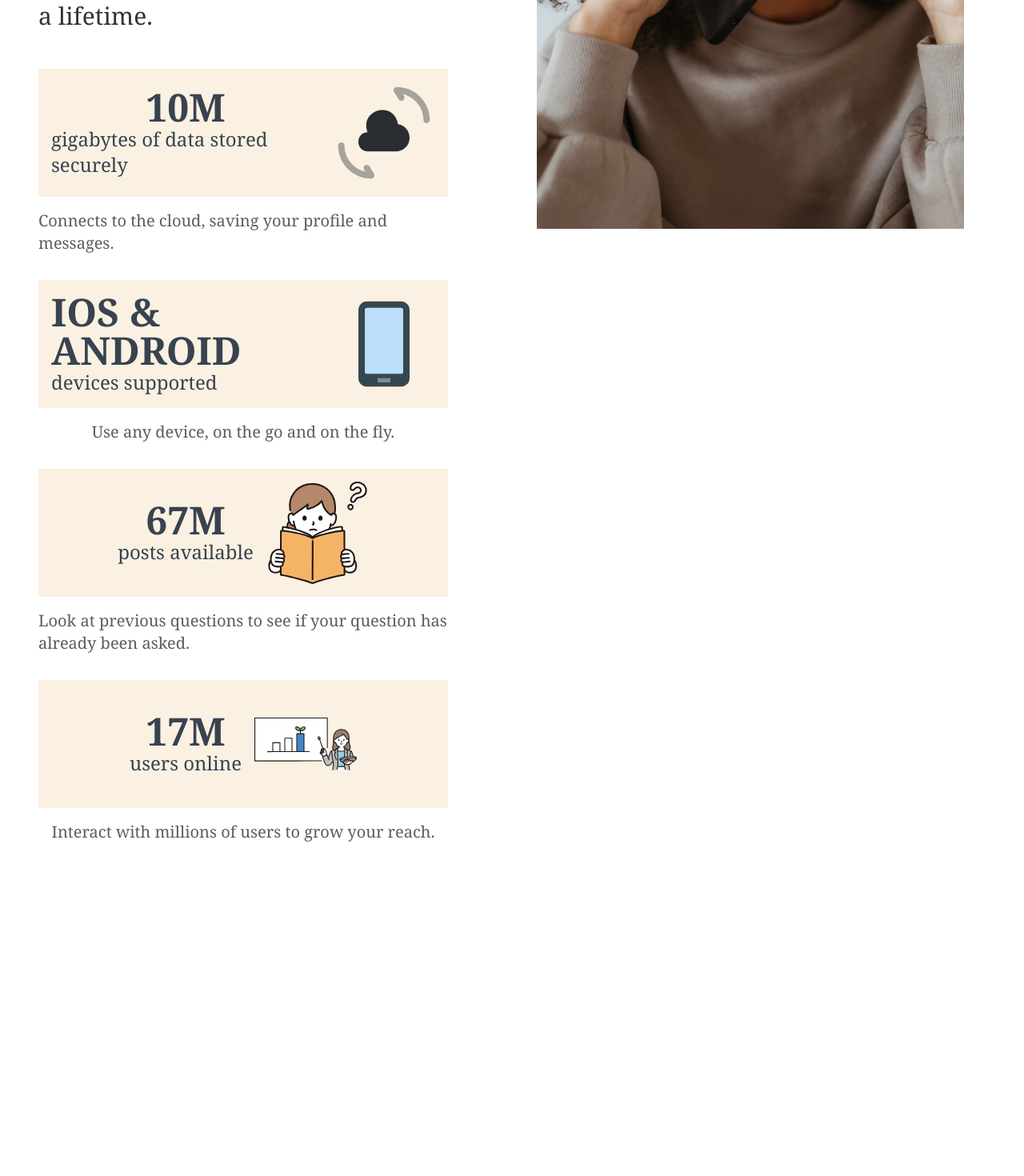
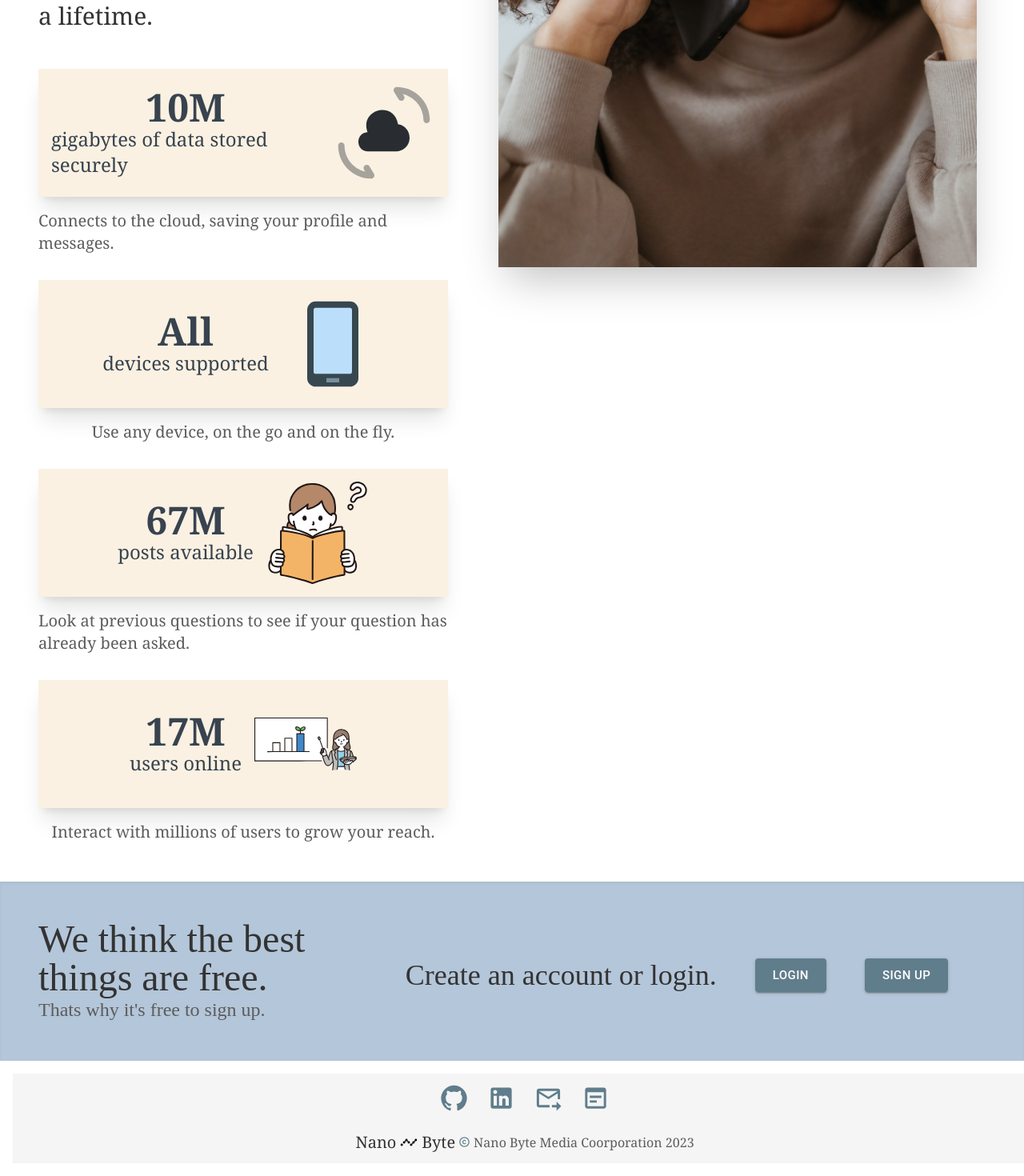
Before and after one commit to emoral435/Nano-Byte-Forum, a React (Vite) app: page / in a window 1280 px wide. Shown: the part 494-1964 px from the top of the page at 80% size. Before the commit the page ends 1596 px from the top, so only its background shows below. Built offline with nearby package versions, Linux system fonts and the light colour scheme; what @shrutibalasa/tailwind-grid-auto-fit would draw is missing.

Commit message:
Finished startup page

```diff
--- /dev/null
+++ b/src/components/Startup/LayerFour.tsx
@@ -0,0 +1,41 @@
+import GitHubIcon from '@mui/icons-material/GitHub';
+import LinkedInIcon from '@mui/icons-material/LinkedIn';
+import ForwardToInboxIcon from '@mui/icons-material/ForwardToInbox';
+import WysiwygIcon from '@mui/icons-material/Wysiwyg';
+import CopyrightIcon from '@mui/icons-material/Copyright';
+import { easeInOut, motion } from 'framer-motion';
+import NanoImg from '/src/assets/Nano-logo-dark.svg'
+
+export const LayerFour = () => {
+    return (
+        <div className='w-full bg-[#f5f5f5] h-28 flex flex-col md:flex-row md:justify-center md:items-center md:gap-6 m-4'>
+            <div className='flex flex-col gap-6 items-center justify-center'>
+                    <div className="flex justify-center gap-6">
+                        <motion.a whileHover={{ scale: 1.2, rotate: 360, transition: {duration: .7, delay: .1}}} exit={{transition: {ease: easeInOut}}} href="https://github.com/emoral435" target={'_blank'}>
+                            <GitHubIcon color='primary' fontSize='large'/>
+                        </motion.a>
+                        <motion.a whileHover={{ scale: 1.2, rotate: 360, transition: {duration: .7, delay: .1}}} exit={{transition: {ease: easeInOut}}} href="https://www.linkedin.com/in/emSWE/" target={'_blank'}>
+                            <LinkedInIcon color='primary' fontSize='large'/>
+                        </motion.a>
+                        <motion.a whileHover={{ scale: 1.2, rotate: 360, transition: {duration: .7, delay: .1}}} exit={{transition: {ease: easeInOut}}} href="mailto:emoral435@gmail.com?subject=NanoByte">
+                            <ForwardToInboxIcon color='primary' fontSize='large'/>
+                        </motion.a>
+                        <motion.a whileHover={{ scale: 1.2, rotate: 360, transition: {duration: .7, delay: .1}}} exit={{transition: {ease: easeInOut}} } href="https://github.com/emoral435" target={'_blank'}>
+                            <WysiwygIcon color='primary' fontSize='large'/>
+                        </motion.a>
+                    </div>
+                    <div className='flex justify-center items-center font-["Georgia"] gap-1 text-[#333333]'>
+                        <h4 className='text-xl'>Nano</h4>
+                        <motion.div className={'w-6 h-6'} whileHover={{scale: 1.2}}>
+                            <img src={NanoImg} alt="Nano Byte Logo" className=''/>
+                        </motion.div>
+                        <h4 className='text-xl'>Byte</h4>
+                        <div className='flex justify-center items-center'>
+                            <CopyrightIcon color='primary' sx={{ fontSize: 15}} />
+                        </div>
+                        <h4 className='text-[#5c5c5c]'>Nano Byte Media Coorporation 2023</h4>
+                    </div>
+            </div>
+        </div>
+    )
+}
--- /dev/null
+++ b/src/components/Startup/LayerOne.tsx
@@ -0,0 +1,31 @@
+import OTP from '/src/assets/OTP.jpg'
+import { motion } from 'framer-motion'
+import NanoImg from '/src/assets/Nano-logo-dark.svg'
+
+export const LayerOne = () => {
+    return (
+        <>
+            <h1 className='text-7xl font-["Georgia"] flex flex-col-reverse items-center justify-center md:flex-row md:justify-around md:items-center select-none text-[#333333] h-[40vh] w-full bg-stone-300'>
+                <div className='flex gap-12 justify-center items-start flex-col m-4'>
+                    <div className="flex justify-center">
+                        <div>Nano</div>
+                        <motion.div className={'w-20 h-16 relative'} whileHover={{scale: 1.2}}>
+                            <img src={NanoImg} alt="Nano Byte Logo" className='w-full h-full absolute top-2'/>
+                        </motion.div>
+                        <div>Byte</div>
+                    </div>
+                    <div className='flex justify-start flex-row md:flex-col gap-2 md:gap-0'>
+                        <p className='hidden md:flex text-3xl text-[#5c5c5c]'>Join the worlds fastest</p>
+                        <p className='hidden md:flex text-3xl text-[#5c5c5c]'>growing community.</p>
+                        <p className='md:hidden text-3xl text-[#5c5c5c]'>Join the worlds fastest growing community.</p>
+                    </div>
+                </div>
+                <div className='flex justify-center overflow-hidden shadow-2xl'>
+                    <img src={OTP} alt="Woman On Phone" className='hidden md:block object-cover md:h-[56rem] md:mt-64 hover:scale-100 scale-[120%] transition ease-in-out duration-200'/>
+                </div>
+            </h1>
+            <div className='flex flex-col items-center'>
+            </div>
+        </>
+    )
+}
--- /dev/null
+++ b/src/components/Startup/LayerThree.tsx
@@ -0,0 +1,30 @@
+import { useState, useEffect } from "react"
+import BasicButton from "../common/Button"
+import { useNavigate } from "react-router-dom"
+
+export const LayerThree = () => {
+    const [welcome, setWelcome] = useState(localStorage.getItem('welcome') ? "Welcome back." : "Create an account or login.")
+    const navigate = useNavigate()
+
+    const handleBtn = (navLink: string) => {navigate(navLink)}
+
+    useEffect(() => {
+        if (!localStorage.getItem('welcome')) {
+            localStorage.setItem('welcome', 'true')
+        }
+    }, [])
+
+    return (
+        <div className='flex flex-col md:flex-row md:justify-start bg-[#b4c6d9] p-12 shadow-inner select-none'>
+            <div className="flex flex-col items-start">
+                <h2 className='text-4xl md:text-5xl text-[#333333]'>We think the best things are free.</h2>
+                <h2 className='text-2xl text-[#5c5c5c]'>Thats why it's free to sign up.</h2>
+            </div>
+            <div className='flex flex-col items-center gap-4 md:flex-row md:justify-center md:gap-12 w-full h-full mt-4 md:mt-12'>
+                <h2 className='text-4xl text-[#333333]'>{welcome}</h2>
+                <BasicButton text='Login' handleClick={() => handleBtn('/login')}/>
+                <BasicButton text='Sign Up' handleClick={() => handleBtn('/register')}/>
+            </div>
+        </div>
+    )
+}
--- /dev/null
+++ b/src/components/Startup/LayerTwo.tsx
@@ -0,0 +1,11 @@
+import Statistics from "./Statistics"
+
+export const LayerTwo = () => {
+    return (
+        <>
+            <h2 className='w-full flex flex-col justify-start items-start'>
+                <Statistics />
+            </h2>
+        </>
+    )
+}
--- a/src/components/Startup/Startup.tsx
+++ b/src/components/Startup/Startup.tsx
@@ -1,56 +1,23 @@
-import { useRef } from 'react'
-import { motion } from 'framer-motion'
+import { easeInOut, motion } from 'framer-motion'
 import NanoImg from '/src/assets/Nano-logo-dark.svg'
-import OTP from '/src/assets/OTP.jpg'
 import StartupNav from './StartupNav'
 import Statistics from './Statistics'
+import { useEffect, useState } from 'react'
+import BasicButton from '../common/Button'
+import { LayerOne } from './LayerOne'
+import { LayerTwo } from './LayerTwo'
+import { LayerThree } from './LayerThree'
+import { LayerFour } from './LayerFour'
 
-const LayerOne = () => {
-    return (
-        <>
-            <h1 className='text-7xl font-["Georgia"] flex flex-col-reverse items-center justify-center md:flex-row md:justify-around md:items-center select-none text-[#333333] h-[40vh] w-full bg-stone-300'>
-                <div className='flex gap-12 justify-center items-start flex-col m-4'>
-                    <div className="flex justify-center">
-                        <div>Nano</div>
-                        <motion.div className={'w-20 h-16 relative'} whileHover={{scale: 1.2}}>
-                            <img src={NanoImg} alt="Nano Byte Logo" className='w-full h-full absolute top-2'/>
-                        </motion.div>
-                        <div>Byte</div>
-                    </div>
-                    <div className='flex justify-start flex-row md:flex-col gap-2 md:gap-0'>
-                        <p className='hidden md:flex text-3xl text-[#5c5c5c]'>Join the worlds fastest</p>
-                        <p className='hidden md:flex text-3xl text-[#5c5c5c]'>growing community.</p>
-                        <p className='md:hidden text-3xl text-[#5c5c5c]'>Join the worlds fastest growing community.</p>
-                    </div>
-                </div>
-                <div className='flex justify-center overflow-hidden'>
-                    <img src={OTP} alt="Woman On Phone" className='hidden md:block object-cover md:h-[50rem] md:mt-64 hover:scale-100 scale-[120%] transition ease-in-out duration-200'/>
-                </div>
-            </h1>
-            <div className='flex flex-col items-center'>
-            </div>
-        </>
-    )
-}
-
-const LayerTwo = () => {
-    return (
-        <>
-            <h2 className='w-full flex flex-col justify-start items-start'>
-                <Statistics />
-            </h2>
-        </>
-    )
-}
 
 const Startup = () => {
-    const ref = useRef()
-
   return (
     <div className='font-[Nunito] relative'>
         <StartupNav />
         <LayerOne />
         <LayerTwo />
+        <LayerThree />
+        <LayerFour />
     </div>
   )
 }
--- a/src/components/Startup/Statistics.tsx
+++ b/src/components/Startup/Statistics.tsx
@@ -7,7 +7,7 @@ import personExplaining from '/src/assets/personExplaining.svg'
 
 const stats = [
     {url: cloud, smallInfo: "Connects to the cloud, saving your profile and messages.", bigNumber: "10M", bigMsg: "gigabytes of data stored securely", id :"cloud"},
-    {url: androidPhone, smallInfo: "Use any device, on the go and on the fly.", bigNumber: "IOS & ANDROID", bigMsg: "devices supported", id: "androidPhone"},
+    {url: androidPhone, smallInfo: "Use any device, on the go and on the fly.", bigNumber: "All", bigMsg: "devices supported", id: "androidPhone"},
     {url: personReading, smallInfo: "Look at previous questions to see if your question has already been asked.", bigNumber: "67M", bigMsg: "posts available", id: "personReading"},
     {url: personExplaining, smallInfo: "Interact with millions of users to grow your reach.", bigNumber: "17M", bigMsg: "users online",id: "personStats"}
 ]
@@ -21,7 +21,7 @@ interface Props {
 
 const Stat = ({ imageUrl, smallInfo, bigNumber, bigMsg } : Props) => (
     <div className='flex flex-col items-center text-xl text-[#5c5c5c] gap-4'>
-        <div className='bg-[#faf1e2] flex justify-center w-full gap-4 p-4'>
+        <div className='bg-[#faf1e2] flex justify-center w-full gap-4 p-4 shadow-xl'>
             <h3 className='text-[#38434f] flex flex-col justify-center'>
                 <div className='flex justify-center'>
                     <h4 className='text-5xl font-bold'>{bigNumber}</h4>
--- a/src/components/common/Backdrop.tsx
+++ /dev/null
@@ -1,15 +0,0 @@
-import { motion } from "framer-motion";
-
-interface Props {
-    children: any,
-    onClick: any
-}
-
-export default function Backdrop({ children, onClick} : Props) {
-    return (
-        <motion.div onClick={onClick} className="absolute top-0 left-0 h-full w-full bg-[#000000e1] flex justify-end items-start overflow-y-auto max-h-[100%]"
-            initial={{ opacity: 0}} animate={{ opacity: 1}} exit={{ opacity: 0}} >
-            {children}
-        </motion.div>
-    )
-}
```
